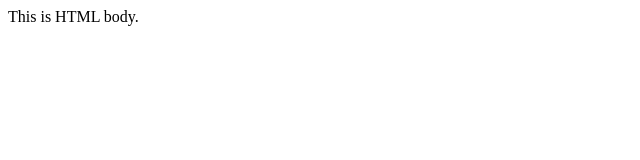
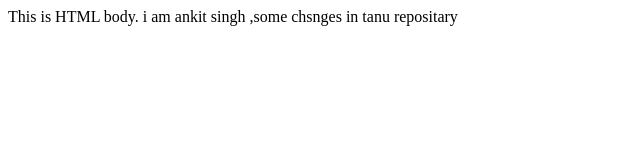
Before and after one commit to raghav-tanu11/raghav-tanu11, a plain HTML site: page index.html in a window 1280 px wide. Shown: the whole page, without its empty margins (0-640 px from the left). Drawn offline with Linux system fonts and the light colour scheme.

Commit message:
Update index.html

```diff
--- a/index.html
+++ b/index.html
@@ -7,5 +7,6 @@
 </head>
 <body>
     This is HTML body.
+    i am ankit singh ,some chsnges in tanu repositary
 </body>
 </html>
```
